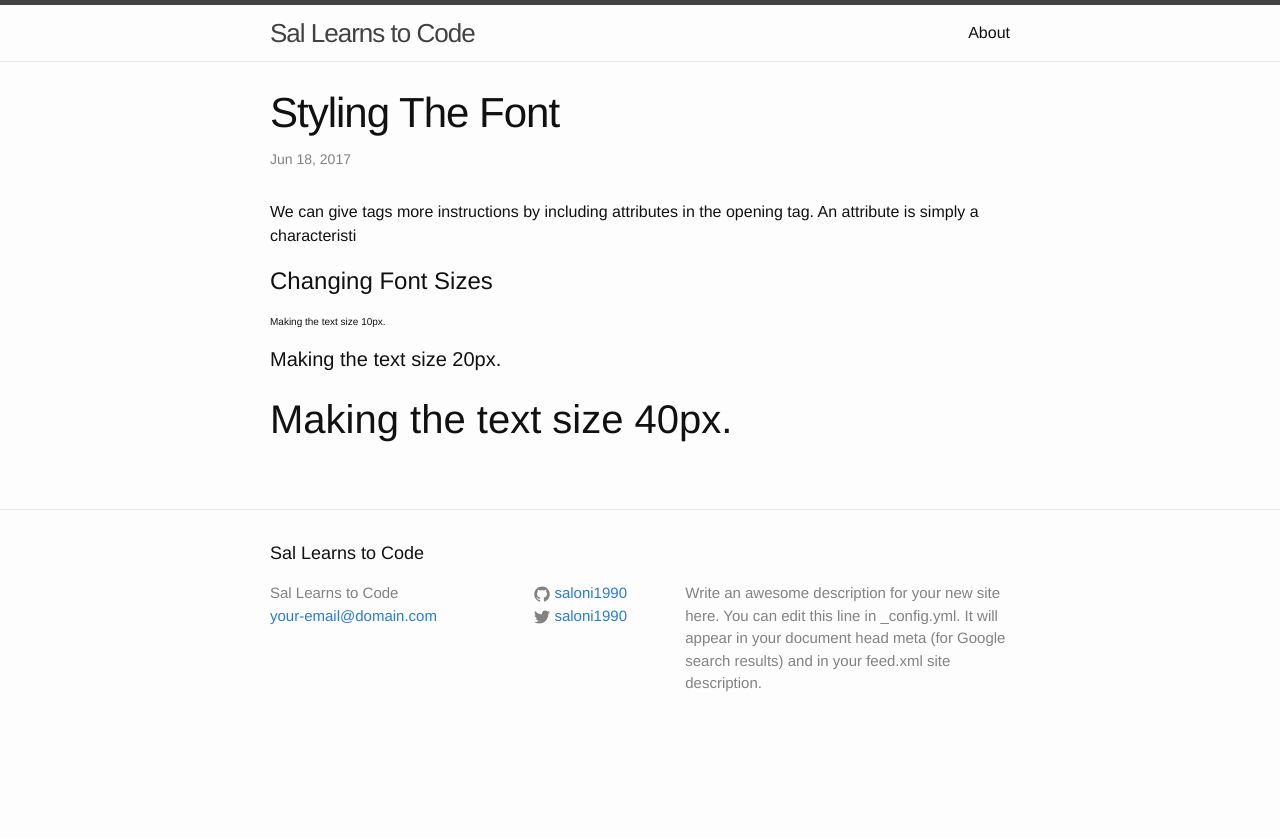
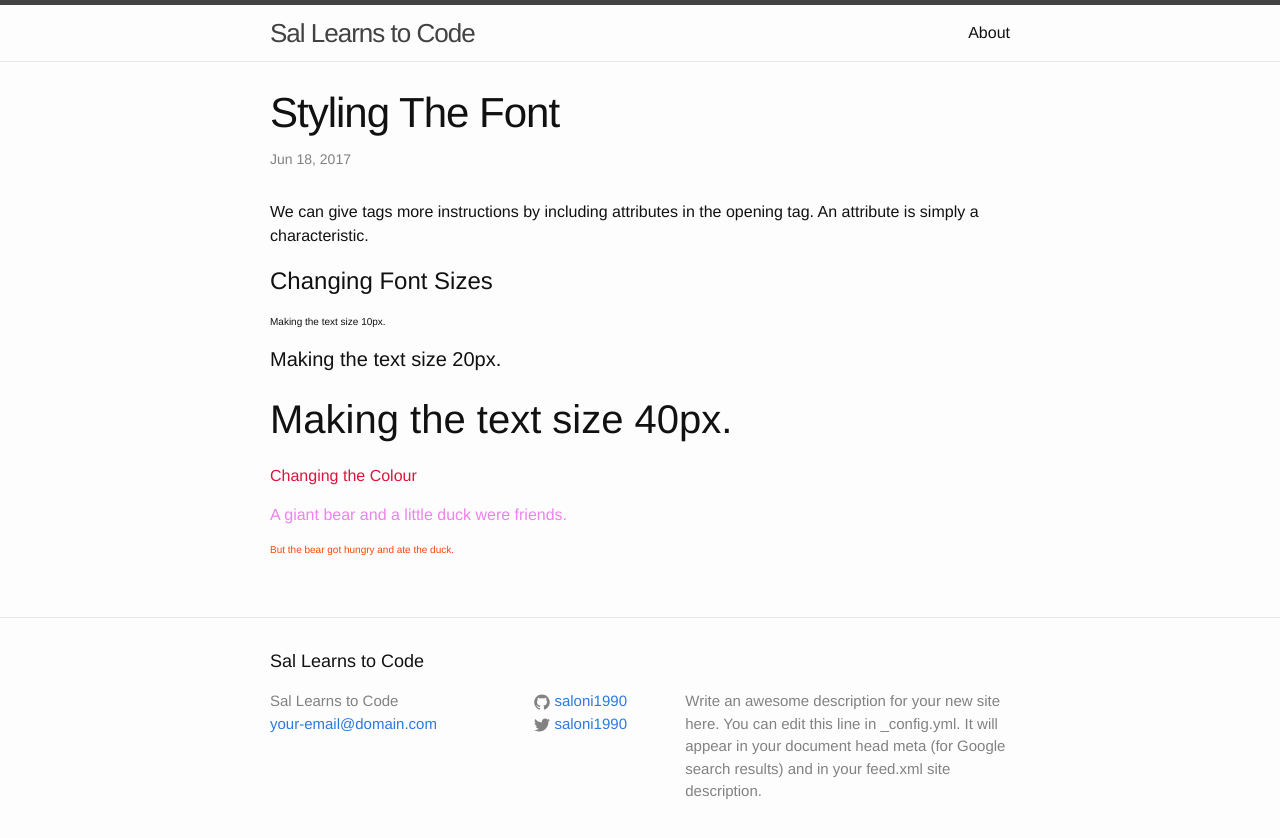
Before and after one commit to saloni1990/saloni1990.github.io, a Jekyll site: the page built from _posts/2017-06-18-Styling-the-Font.md, in a window 1280 px wide. Shown: the top 838 px of the page. Built offline with Jekyll 4.4.1, drawn with Linux system fonts in a browser that asks for light colours; our own code applies the rules of GitHub Pages for plain Markdown files.

Commit message:
Update 2017-06-18-Styling-the-Font.md

```diff
--- a/_posts/2017-06-18-Styling-the-Font.md
+++ b/_posts/2017-06-18-Styling-the-Font.md
@@ -3,10 +3,15 @@
 		<title>Styling the Font</title>
 	</head>
 	<body>
-	  <p>We can give tags more instructions by including attributes in the opening tag. An attribute is simply a characteristi</p>
-    <h1>Changing Font Sizes</h1>
-		<p style="font-size:10px">Making the text size 10px. </p>
+		<p>We can give tags more instructions by including attributes in the opening tag. An attribute is simply a characteristic.</p>
+   	 	<h1>Changing Font Sizes</h1>
+		<p style="font-size:10px">Making the text size 10px.</p>
 		<p style="font-size:20px">Making the text size 20px.</p>
 		<p style="font-size:40px">Making the text size 40px.</p>
+
+		<h1 style="color: crimson; font-size:16px">Changing the Colour</h1>
+		<p style="color: violet">A giant bear and a little duck were friends.</p>
+		<p style="color: orangered; font-size:10px">But the bear got hungry and ate the duck.</p>
+
 	</body>
 </html>
```
